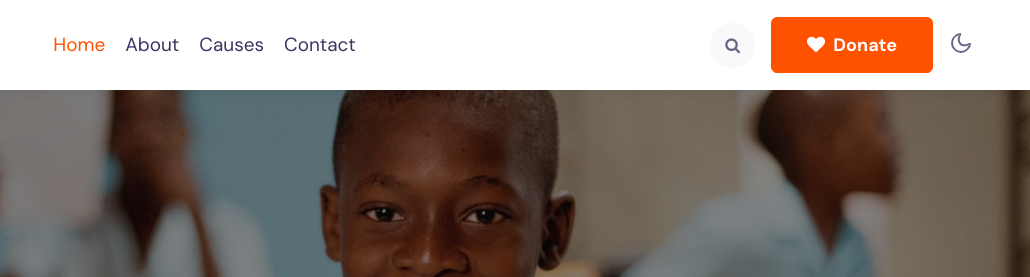
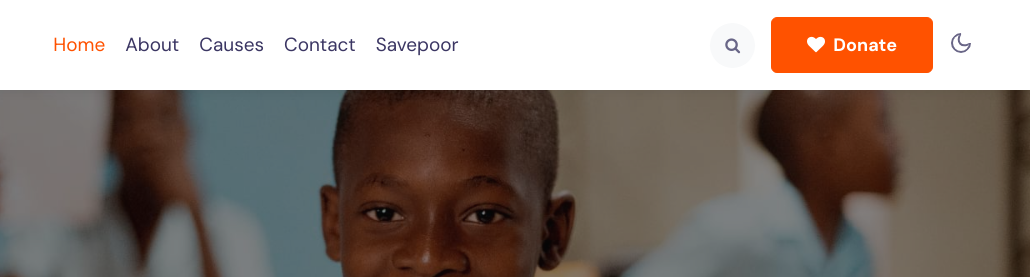
Before and after one commit to TARAKESWARI11/AnithaProject, a plain HTML site: page index.html in a window 1280 px wide. Shown: the top 277 px of the page, 250-1280 px from the left. Drawn offline with Linux system fonts and the light colour scheme.

Commit message:
Update index.html

```diff
--- a/index.html
+++ b/index.html
@@ -46,6 +46,9 @@
           </li>
           <li class="nav-item @@contact__active">
             <a class="nav-link" href="contact.html">Contact</a>
+		  <li class="nav-item @@contact__active">
+            <a class="nav-link" href="savepoor.html">savepoor</a>
+
           </li>
           <li class="ml-lg-auto mr-lg-0 m-auto">
             <!--/search-right-->
```
